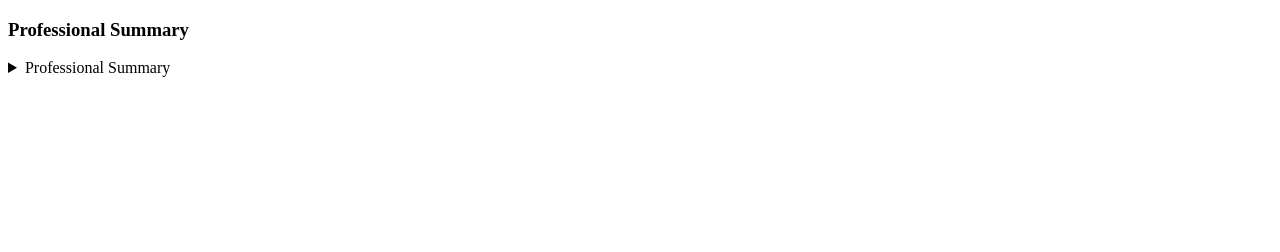
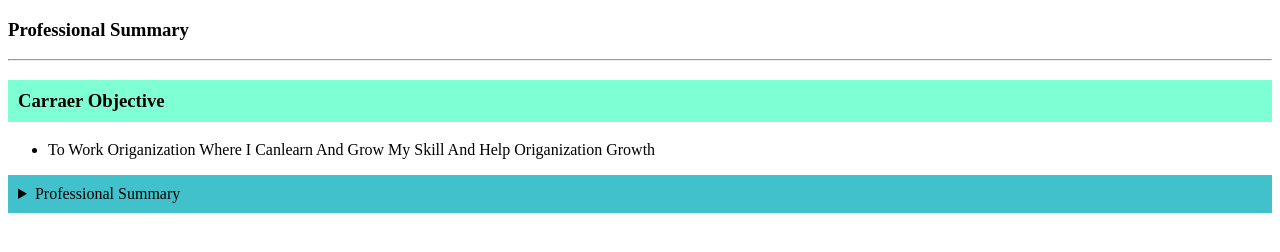
Before and after one commit to Narkhedepratik6125/MyProfile, a plain HTML site: page summary.html in a window 1280 px wide. Drawn offline with Linux system fonts and the light colour scheme.

Commit message:
new add css
new add css

```diff
--- a/summary.html
+++ b/summary.html
@@ -3,12 +3,26 @@
 <head>
 	<title>Frame Demo</title>
     <style>
+        summary{
+            background-color: #40c1cb;
+            padding: 10px
+        }
+        .professional:hover{
+            background-color:#cdb41f;
+            padding: 7px;
+        }
     </style>
 </head>
 <body>
-    <h3 class="">Professional Summary</h3>
+    <h3 class="">Professional Summary</h3><hr>
+    <div>
+        <h3 style="background-color: aquamarine; padding: 10px;">Carraer Objective</h3>
+        <ul>
+            <li>To Work Origanization Where I Canlearn And Grow My Skill And Help Origanization Growth</li>
+        </ul>
+    </div>
     <details>
-        <summary>Professional Summary</summary>
+        <summary ><span class="professional">Professional Summary</span></summary>
         <ul>
             <li>Having I years of experience in developing Single page
                 Web Application using Angular 8. HTML5, CSS3, Bootstrap 5, JavaScript, TypeScript</li>
```
Also changed, not shown: index.html (+1 -1 lines).
